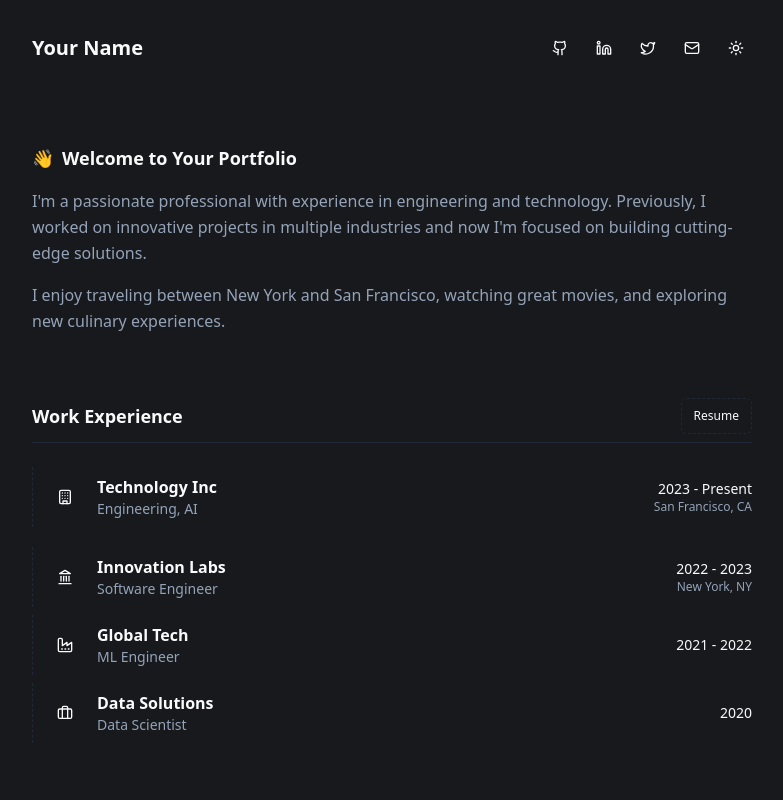
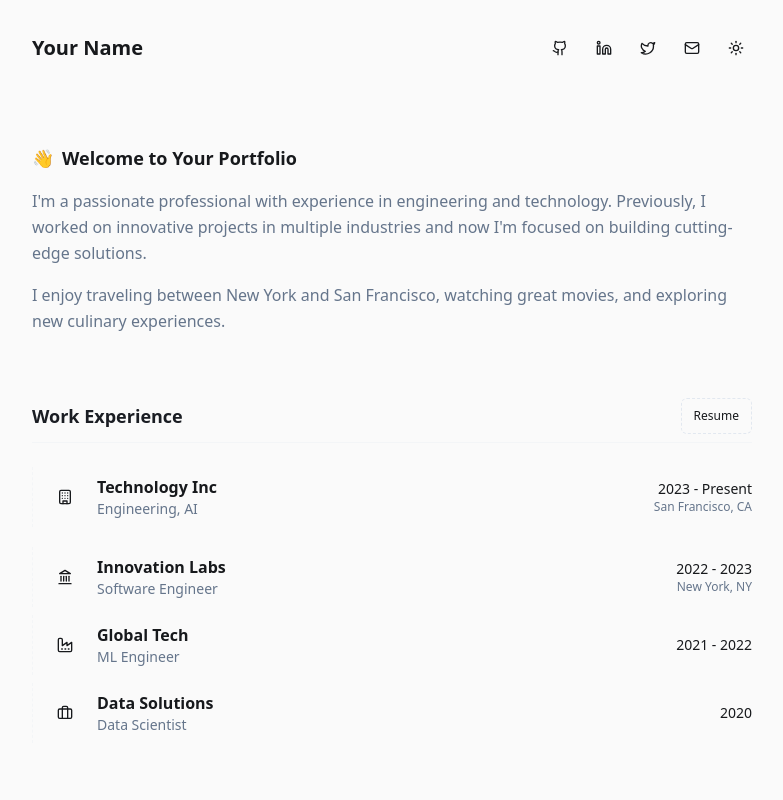
Before and after one commit to OhioStateBDAA/Personal_Website_Template, a React (Vite) app: page / in a window 1280 px wide. Shown: the top 800 px of the page, without its empty margins (248-1031 px from the left). Built offline with nearby package versions, Linux system fonts and the light colour scheme.

Commit message:
Implement dark/light theme functionality
The theme toggle functionality was not working. This commit fixes the issue.

```diff
--- a/src/components/ThemeToggle.tsx
+++ b/src/components/ThemeToggle.tsx
@@ -1,27 +1,9 @@
 
-import { useEffect, useState } from 'react';
 import { Moon, Sun } from 'lucide-react';
+import { useTheme } from '@/hooks/useTheme';
 
 const ThemeToggle = () => {
-  const [isDark, setIsDark] = useState(true);
-
-  useEffect(() => {
-    const isDarkMode = document.documentElement.classList.contains('dark');
-    setIsDark(isDarkMode);
-  }, []);
-
-  const toggleTheme = () => {
-    const newDarkMode = !isDark;
-    setIsDark(newDarkMode);
-
-    if (newDarkMode) {
-      document.documentElement.classList.add('dark');
-      localStorage.theme = 'dark';
-    } else {
-      document.documentElement.classList.remove('dark');
-      localStorage.theme = 'light';
-    }
-  };
+  const { theme, toggleTheme } = useTheme();
 
   return (
     <button
@@ -29,7 +11,7 @@ const ThemeToggle = () => {
       className="h-8 w-8 rounded-full flex items-center justify-center hover:text-primary transition-colors"
       aria-label="Toggle theme"
     >
-      {isDark ? (
+      {theme === 'dark' ? (
         <Moon className="h-4 w-4" />
       ) : (
         <Sun className="h-4 w-4" />
--- a/src/hooks/useTheme.tsx
+++ b/src/hooks/useTheme.tsx
@@ -1,33 +1,37 @@
 
 import { useEffect, useState } from 'react';
 
+type Theme = 'dark' | 'light';
+
 export const useTheme = () => {
-  const [theme, setTheme] = useState<'dark' | 'light'>('dark');
+  const [theme, setTheme] = useState<Theme>('dark');
 
   useEffect(() => {
-    // Check local storage or system preference
-    const savedTheme = localStorage.getItem('theme');
+    // Check local storage or system preference on initial load
+    const savedTheme = localStorage.getItem('theme') as Theme | null;
     const prefersDark = window.matchMedia('(prefers-color-scheme: dark)').matches;
 
-    if (savedTheme === 'dark' || (!savedTheme && prefersDark)) {
-      setTheme('dark');
-      document.documentElement.classList.add('dark');
-    } else {
-      setTheme('light');
-      document.documentElement.classList.remove('dark');
-    }
+    const initialTheme = savedTheme || (prefersDark ? 'dark' : 'light');
+    setTheme(initialTheme);
+
+    // Apply the theme to document
+    applyTheme(initialTheme);
   }, []);
 
   const toggleTheme = () => {
     const newTheme = theme === 'dark' ? 'light' : 'dark';
     setTheme(newTheme);
+    applyTheme(newTheme);
+    localStorage.setItem('theme', newTheme);
+  };
 
+  const applyTheme = (newTheme: Theme) => {
     if (newTheme === 'dark') {
       document.documentElement.classList.add('dark');
-      localStorage.theme = 'dark';
+      document.documentElement.classList.remove('light');
     } else {
+      document.documentElement.classList.add('light');
       document.documentElement.classList.remove('dark');
-      localStorage.theme = 'light';
     }
   };
 
--- a/src/index.css
+++ b/src/index.css
@@ -1,10 +1,10 @@
-
 @tailwind base;
 @tailwind components;
 @tailwind utilities;
 
 @layer base {
   :root {
+    /* Dark mode colors (default) */
     --background: 220 9% 10%;
     --foreground: 210 40% 98%;
     --card: 222 14% 12%;
@@ -25,6 +25,29 @@
     --input: 215 28% 17%;
     --ring: 216 12% 84%;
     --radius: 0.5rem;
+  }
+
+  .light {
+    /* Light mode colors */
+    --background: 0 0% 98%;
+    --foreground: 220 9% 10%;
+    --card: 0 0% 100%;
+    --card-foreground: 222 14% 12%;
+    --popover: 0 0% 100%;
+    --popover-foreground: 222 14% 12%;
+    --primary: 222 14% 12%;
+    --primary-foreground: 210 40% 98%;
+    --secondary: 210 20% 96%;
+    --secondary-foreground: 217 19% 27%;
+    --muted: 210 20% 96%;
+    --muted-foreground: 215 16% 47%;
+    --accent: 210 20% 96%;
+    --accent-foreground: 222 14% 12%;
+    --destructive: 0 84.2% 60.2%;
+    --destructive-foreground: 210 40% 98%;
+    --border: 214.3 31.8% 91.4%;
+    --input: 214.3 31.8% 91.4%;
+    --ring: 222 14% 12%;
   }
 }
 
--- a/src/main.tsx
+++ b/src/main.tsx
@@ -4,10 +4,15 @@ import App from './App.tsx'
 import './index.css'
 
 // Check for theme preference
-if (localStorage.theme === 'dark' || (!('theme' in localStorage) && window.matchMedia('(prefers-color-scheme: dark)').matches)) {
-  document.documentElement.classList.add('dark')
+const savedTheme = localStorage.getItem('theme');
+const prefersDark = window.matchMedia('(prefers-color-scheme: dark)').matches;
+
+if (savedTheme === 'dark' || (!savedTheme && prefersDark)) {
+  document.documentElement.classList.add('dark');
+  document.documentElement.classList.remove('light');
 } else {
-  document.documentElement.classList.remove('dark')
+  document.documentElement.classList.add('light');
+  document.documentElement.classList.remove('dark');
 }
 
 createRoot(document.getElementById("root")!).render(<App />);
```
